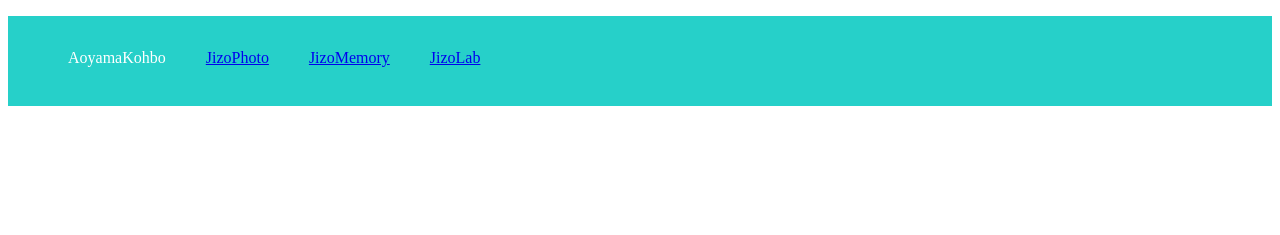
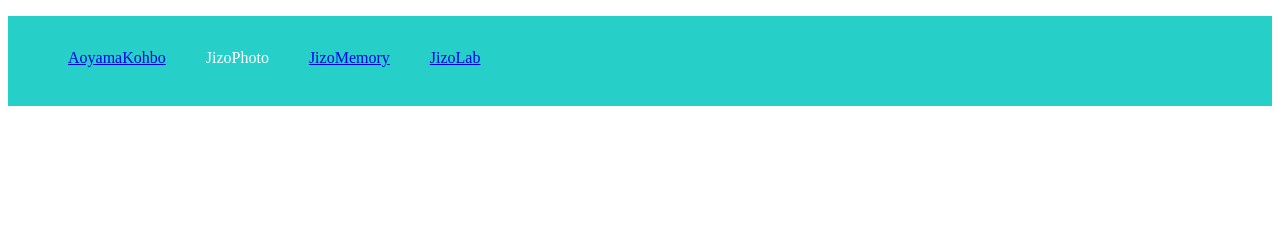
Before and after one commit to AoyamaKohbo/JizoPhoto, a plain HTML site: page index.html in a window 1280 px wide. Shown: the top 235 px of the page. Drawn offline with Linux system fonts and the light colour scheme.

Commit message:
Update index.html

```diff
--- a/index.html
+++ b/index.html
@@ -10,8 +10,8 @@
     <div class="header">
        <div class="header-list">
         <ul>
-          <li>AoyamaKohbo</li>
-          <li><a href="https://aoyamakohbo.github.io/JizoPhoto/">JizoPhoto</a></li>
+          <li><a href="https://aoyamakohbo.github.io/AoyamaKohbo/">AoyamaKohbo</a></li>
+          <li>JizoPhoto</li>
           <li><a href="https://aoyamakohbo.github.io/JizoMemory/">JizoMemory</a></li>
           <li><a href="https://aoyamakohbo.github.io/JizoLab/">JizoLab</a></li>
         </ul>
```
